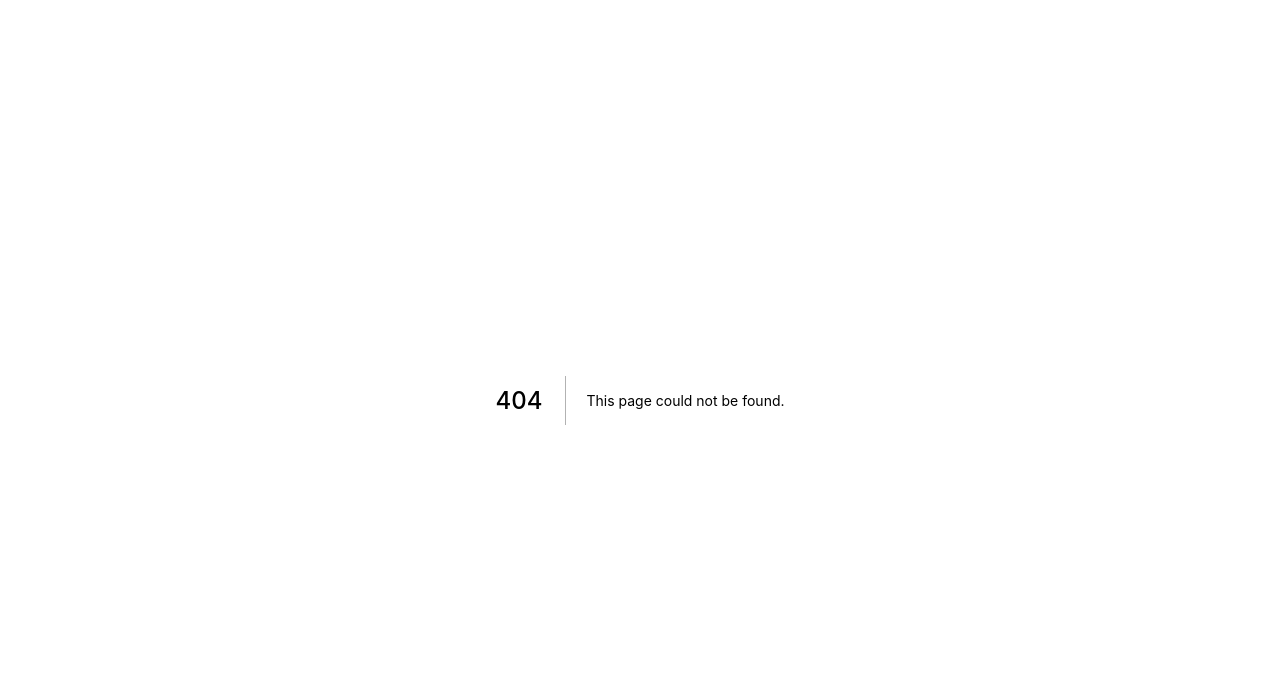
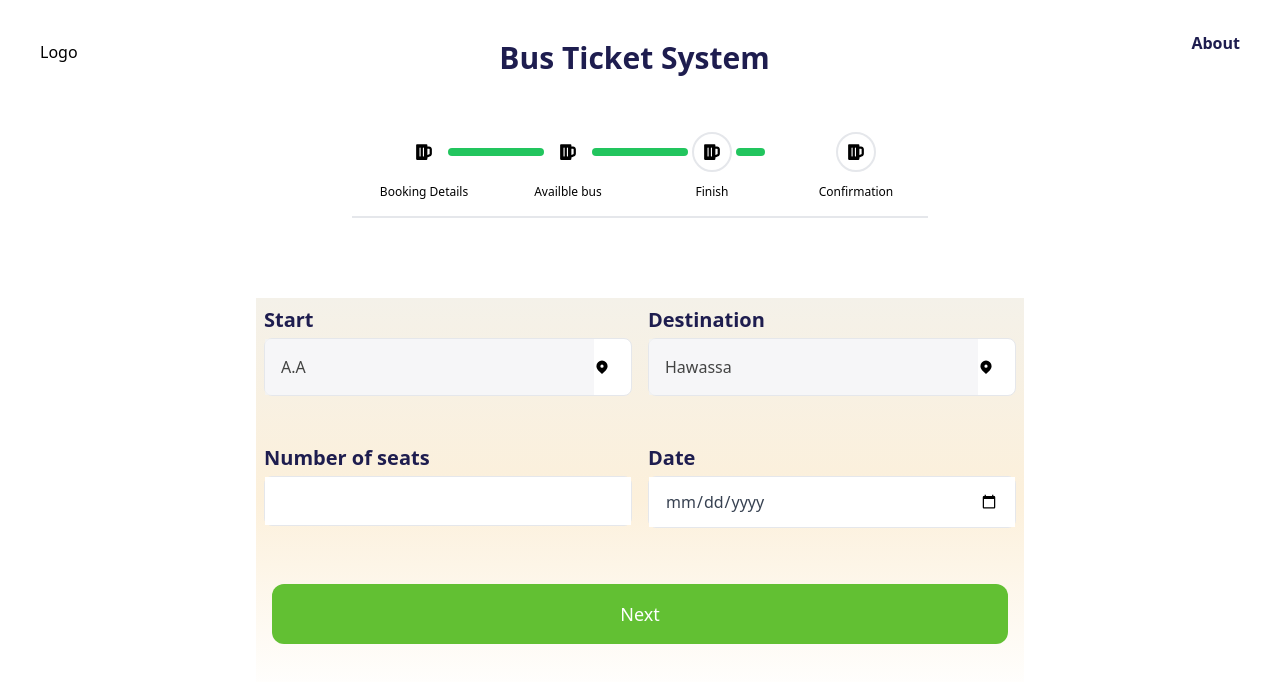
Before and after one commit to zadigg/tailwind-UI-Practice, a Next.js app: page /Booking in a window 1280 px wide. Before the commit this address had no page. Shown: the top 682 px of the page. Built offline with nearby package versions, Linux system fonts and the light colour scheme.

Commit message:
New Bus System UI

```diff
--- /dev/null
+++ b/components/Header.js
@@ -0,0 +1,93 @@
+import React from "react";
+import { FaBeer } from "react-icons/fa";
+
+function Header() {
+  return (
+    <div>
+      <div className="p-10 flex justify-between">
+        <div className="hidden sm:flex">Logo</div>
+        <div className="mx-auto sm:mx-0 text-[#1E1D4F] font-bold text-3xl">
+          Bus Ticket System
+        </div>
+        <div className="hidden sm:flex text-[#1E1D4F] font-semibold animate-bounce">
+          About
+        </div>
+      </div>
+      {/*  */}
+
+      <div className="max-w-xl mx-auto my-4 border-b-2 pb-4">
+        <div className="flex pb-3">
+          <div className="flex-1"></div>
+
+          <div className="flex-1">
+            <div className="w-10 h-10 bg-green mx-auto rounded-full text-lg text-white flex items-center">
+              <span className="text-white text-center w-full">
+                <FaBeer className="w-full fill-current text-black" />
+                {/* Logo 1 */}
+              </span>
+            </div>
+          </div>
+
+          <div className="w-1/6 align-center items-center align-middle content-center flex">
+            <div className="w-full bg-grey-light rounded items-center align-middle align-center flex-1">
+              <div className="w-[100%] bg-green-500 text-xs leading-none py-1 text-center text-grey-darkest rounded "></div>
+            </div>
+          </div>
+
+          <div className="flex-1">
+            <div className="w-10 h-10 bg-green mx-auto rounded-full text-lg text-white flex items-center">
+              <span className="text-white text-center w-full">
+                <FaBeer className="w-full fill-current text-black" />
+                {/* Logo 2 */}
+              </span>
+            </div>
+          </div>
+
+          <div className="w-1/6 align-center items-center align-middle content-center flex">
+            <div className="w-full bg-grey-light rounded items-center align-middle align-center flex-1">
+              <div className="w-[100%] bg-green-500 text-xs leading-none py-1 text-center text-grey-darkest rounded "></div>
+            </div>
+          </div>
+
+          <div className="flex-1">
+            <div className="w-10 h-10 bg-white border-2 border-grey-light mx-auto rounded-full text-lg text-white flex items-center">
+              <span className="text-grey-darker text-center w-full">
+                <FaBeer className="w-full fill-current text-black" />
+                {/* Logo 3 */}
+              </span>
+            </div>
+          </div>
+
+          <div className="w-1/6 align-center items-center align-middle content-center flex">
+            <div className="w-full bg-grey-light rounded items-center align-middle align-center flex-1">
+              <div className="w-[30%] bg-green-500 text-xs leading-none py-1 text-center text-grey-darkest rounded  "></div>
+            </div>
+          </div>
+
+          <div className="flex-1">
+            <div className="w-10 h-10 bg-white border-2 border-grey-light mx-auto rounded-full text-lg text-white flex items-center">
+              <span className="text-grey-darker text-center w-full">
+                <FaBeer className="w-full fill-current text-black" />
+                {/* Logo 4 */}
+              </span>
+            </div>
+          </div>
+
+          <div className="flex-1"></div>
+        </div>
+
+        <div className="flex text-xs content-center text-center">
+          <div className="w-1/4">Booking Details</div>
+
+          <div className="w-1/4">Availble bus </div>
+
+          <div className="w-1/4">Finish</div>
+
+          <div className="w-1/4">Confirmation</div>
+        </div>
+      </div>
+    </div>
+  );
+}
+
+export default Header;
--- a/package.json
+++ b/package.json
@@ -11,7 +11,9 @@
   "dependencies": {
     "next": "12.1.4",
     "react": "18.0.0",
-    "react-dom": "18.0.0"
+    "react-dom": "18.0.0",
+    "react-icons": "^4.3.1",
+    "tailwind-scrollbar-hide": "^1.1.7"
   },
   "devDependencies": {
     "autoprefixer": "^10.4.4",
--- /dev/null
+++ b/pages/AvailableBus.js
@@ -0,0 +1,17 @@
+import React from "react";
+import Header from "../components/Header";
+
+function AvailableBus() {
+  return (
+    <div className="bg-gradient-to-r from-indigo-300 via-purple-500 to-orange-400  h-[100vh] w-full p-5 lg:p-16 overflow-scroll scrollbar-hide">
+      <div className=" bg-gradient-to-r from-gray-200 via-white to-gray-200  bg-opacity-95 max-w-screen-xl mx-auto h-[100vh] rounded-2xl  ">
+        <Header />
+        <div className="bg-gradient-to-b from-[#F4F1E9] via-[#FCF0DB] to-gray-[#F4F2E3]  h-[50vh] md:max-w-3xl mx-auto space-y-8 mt-10 md:mt-16 lg:mt-20   ">
+          hello
+        </div>
+      </div>
+    </div>
+  );
+}
+
+export default AvailableBus;
--- /dev/null
+++ b/pages/Booking.js
@@ -0,0 +1,118 @@
+import React from "react";
+import Header from "../components/Header";
+import { HiLocationMarker } from "react-icons/hi";
+import { FaBeer } from "react-icons/fa";
+import Link from "next/link";
+import AvailableBus from "./AvailableBus.js";
+function Booking() {
+  return (
+    <div>
+      <Header />
+
+      {/* Booking Starts */}
+      <div className="bg-gradient-to-b from-[#F4F1E9] via-[#FCF0DB] to-gray-[#F4F2E3]  h-[50vh] md:max-w-3xl mx-auto space-y-8 mt-10 md:mt-16 lg:mt-20   ">
+        {/* Start and Destination */}
+        <div className="w-full md:flex">
+          {/* Start */}
+          <div className="space-y-1 m-2 md:w-1/2 ">
+            <label
+              htmlFor="start"
+              className="text-xl text-[#1E1D4F] font-semibold "
+            >
+              Start
+            </label>
+            <div className="flex items-center bg-white rounded-lg rounded-l-lg border border-gray-200 ">
+              <select
+                className="block w-[90%] p-4 z-10 bg-gray-100 animate-pulse appearance-none outline-none"
+                name="destination"
+                id="destination"
+              >
+                <option value="volvo">A.A</option>
+                <option value="saab">Gurage</option>
+                <option value="mercedes">Debrebrihan</option>
+                <option value="audi">Ambo</option>
+              </select>
+              <HiLocationMarker className="" />
+            </div>
+          </div>
+          {/* Start */}
+          {/* Destination */}
+          <div className="space-y-1 m-2 md:w-1/2">
+            <label
+              htmlFor="start"
+              className="text-xl text-[#1E1D4F] font-semibold "
+            >
+              Destination
+            </label>
+            <div className="flex items-center bg-white rounded-lg rounded-l-lg border border-gray-200 ">
+              <select
+                className="block w-[90%] p-4 z-10 bg-gray-100 animate-pulse appearance-none outline-none"
+                name="destination"
+                id="destination"
+              >
+                <option value="volvo">Hawassa</option>
+                <option value="saab">Bahirdar</option>
+                <option value="mercedes">Mekelle</option>
+                <option value="audi">Jimma</option>
+              </select>
+
+              <HiLocationMarker className="" />
+            </div>
+          </div>
+          {/* Destination */}
+        </div>
+        {/* Start and Destination */}
+
+        {/* Number of seats and Date of Arrival  */}
+        <div className="w-full md:flex">
+          {/* Number of seats */}
+          <div className="space-y-1 m-2 md:w-1/2 ">
+            <label
+              htmlFor="start"
+              className="text-xl text-[#1E1D4F] font-semibold "
+            >
+              Number of seats
+            </label>
+            <div className="flex items-center bg-white rounded-lg rounded-l-lg border border-gray-200 ">
+              <input
+                type="number"
+                htmlFor="start"
+                className=" w-full py-[14px] px-4 text-gray-700   leading-tight focus:outline-none focus:bg-white focus:border-gray-500"
+              />
+            </div>
+          </div>
+          {/* Number of seats */}
+          {/* Date of Arrival */}
+          <div className="space-y-1 m-2 md:w-1/2">
+            <label
+              htmlFor="start"
+              className="text-xl text-[#1E1D4F] font-semibold "
+            >
+              Date
+            </label>
+            <div className="flex items-center bg-white rounded-lg rounded-l-lg border border-gray-200 ">
+              <input
+                type="date"
+                htmlFor="start"
+                className=" w-full py-[14px] px-4 text-gray-700   leading-tight focus:outline-none focus:bg-white focus:border-gray-500"
+              />
+            </div>
+          </div>
+          {/* Date of Arrival */}
+        </div>
+        {/* Number of seats and Date of Arrival  */}
+
+        <div className="flex justify-center md:mt-11 ">
+          <Link href="./AvailableBus" passHref>
+            <button className="bg-[#62C033] px-16 py-4 w-full m-4 rounded-xl text-lg text-white">
+              <a>Next</a>
+            </button>
+          </Link>
+        </div>
+      </div>
+      {/* Booking Ends */}
+    </div>
+  );
+}
+
+export default Booking;
--- a/pages/index.js
+++ b/pages/index.js
@@ -1,5 +1,7 @@
 import Head from "next/head";
 import Image from "next/image";
+import Booking from "./Booking";
+import Header from "../components/Header";
 import styles from "../styles/Home.module.css";
 
 export default function Home() {
@@ -11,9 +13,10 @@ export default function Home() {
         <link rel="icon" href="/favicon.ico" />
       </Head>
 
-      <main>
-        <h1 className="text-3xl font-bold underline">Hello world!</h1>
-        <input type="checkbox" className="toggle" checked />
+      <main className="bg-gradient-to-r from-indigo-300 via-purple-500 to-orange-400  h-[100vh] w-full p-5 lg:p-16 overflow-scroll scrollbar-hide">
+        <div className=" bg-gradient-to-r from-gray-200 via-white to-gray-200  bg-opacity-95 max-w-screen-xl mx-auto h-[100vh] rounded-2xl  ">
+          <Booking />
+        </div>
       </main>
     </div>
   );
--- a/tailwind.config.js
+++ b/tailwind.config.js
@@ -6,5 +6,5 @@ module.exports = {
   theme: {
     extend: {},
   },
-  plugins: [require("daisyui")],
-}
+  plugins: [require("tailwind-scrollbar-hide")],
+};
```
Also changed, not shown: 1 other file (tests, documents, lock files or other folders).
